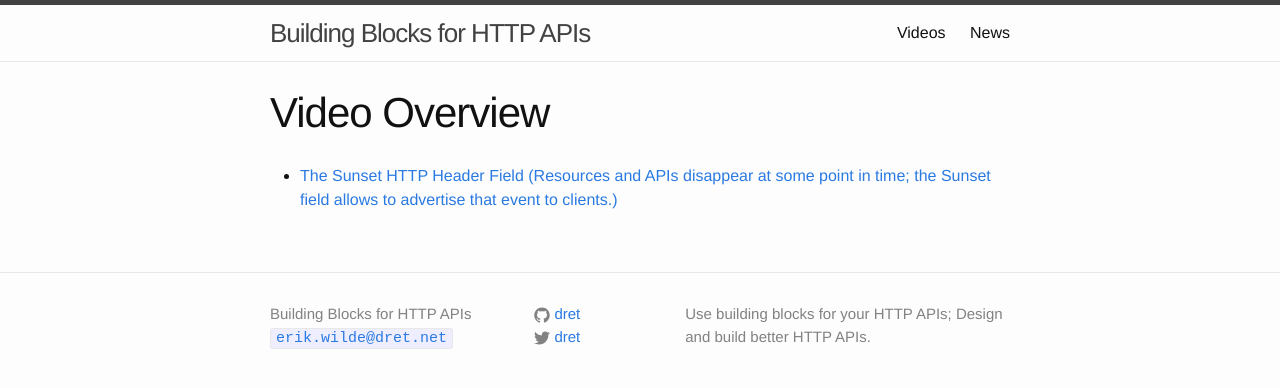
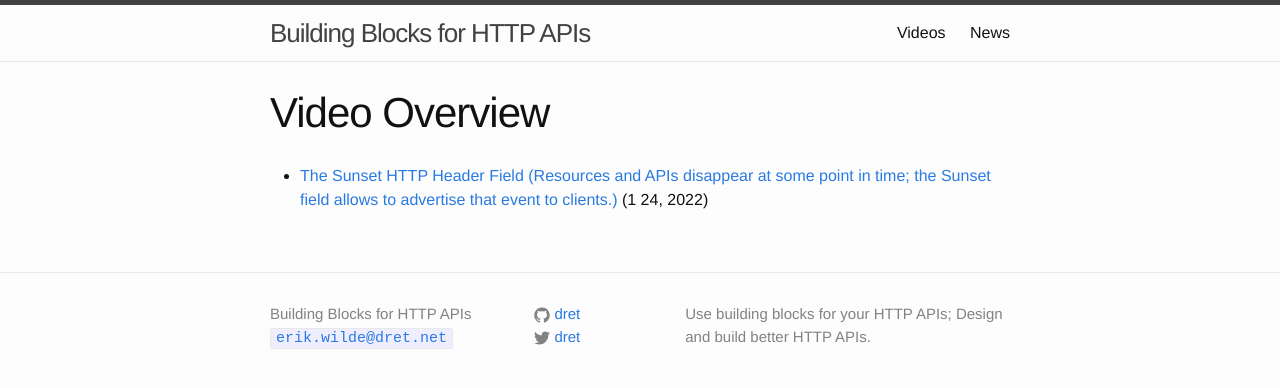
Before and after one commit to dret/HTTP-APIs, a Jekyll site: the page built from video/index.md, in a window 1280 px wide. Shown: the top 388 px of the page. Built offline with Jekyll 4.4.1, drawn with Linux system fonts in a browser that asks for light colours.

Commit message:
need to fix the picture string

```diff
--- a/video/index.md
+++ b/video/index.md
@@ -4,4 +4,4 @@ title:       "Video Overview"
 description: "List of all 'Building Blocks for HTTP APIs' videos"
 ---
 
-- [The Sunset HTTP Header Field (Resources and APIs disappear at some point in time; the Sunset field allows to advertise that event to clients.)](rfc-8594-sunset)
+- [The Sunset HTTP Header Field (Resources and APIs disappear at some point in time; the Sunset field allows to advertise that event to clients.)](rfc-8594-sunset) (1 24, 2022)
```
Also changed, not shown: 1 other file.
